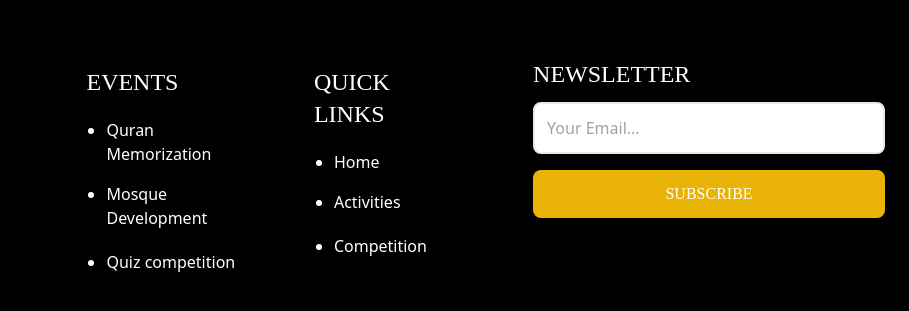
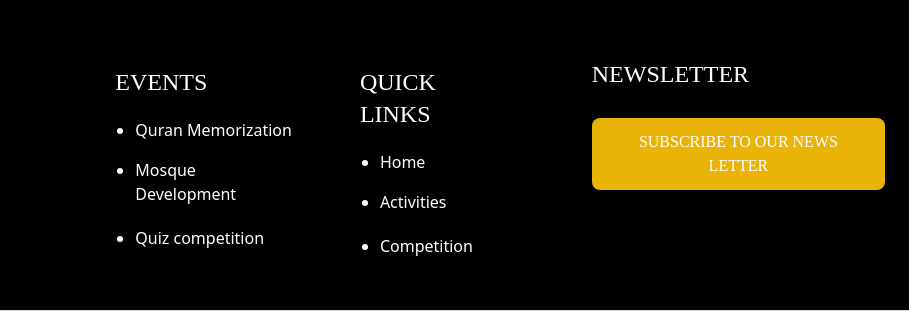
Before and after one commit to stanley-meruo/The-Lantern-Islamic-Foundation, a website: page src/aboutUs.html in a window 1280 px wide. Shown: the part 4465-4776 px from the top of the page, 371-1280 px from the left. Drawn offline with Linux system fonts and the light colour scheme; a web font is replaced by a local one.

Commit message:
News letter subscription for the footer the whole site

```diff
--- a/src/aboutUs.html
+++ b/src/aboutUs.html
@@ -331,16 +331,14 @@
 
       <div class="mt-5">
         <p class="text-2xl text-white font-almendra pb-3">NEWSLETTER</p>
-        <input
+        <!-- <input
           type="text"
           name="email"
           placeholder="Your Email..."
           class="w-full p-3 border-[2px] rounded-lg"
-        />
-        <button
-          class="bg-yellow-500 font-medium font-almendra text-white px-4 py-3 my-4 w-full rounded-lg hover:bg-yellow-600"
-        >
-          SUBSCRIBE
+        /> -->
+        <button class="bg-yellow-500 font-medium font-almendra text-white px-4 py-3 my-4 w-full rounded-lg hover:bg-yellow-600">
+          <a class="mailtoui" href="mailto:aliuanas004@gmail.com?subject=News%20letter%20subscription&body=i%20to%20subscribe%20to%20your%20news%20letter%20My%20mail:%20%20(%20Your%20mail%20here.....%20)">SUBSCRIBE TO OUR NEWS LETTER</a>
         </button>
       </div>
     </footer>
```
Also changed, not shown: src/activities.html (+4 -6 lines), src/competition.html (+4 -6 lines), src/contact.html (+1 -3 lines), src/donation.html (+4 -6 lines), src/event.html (+4 -6 lines), src/index.html (+4 -6 lines).
